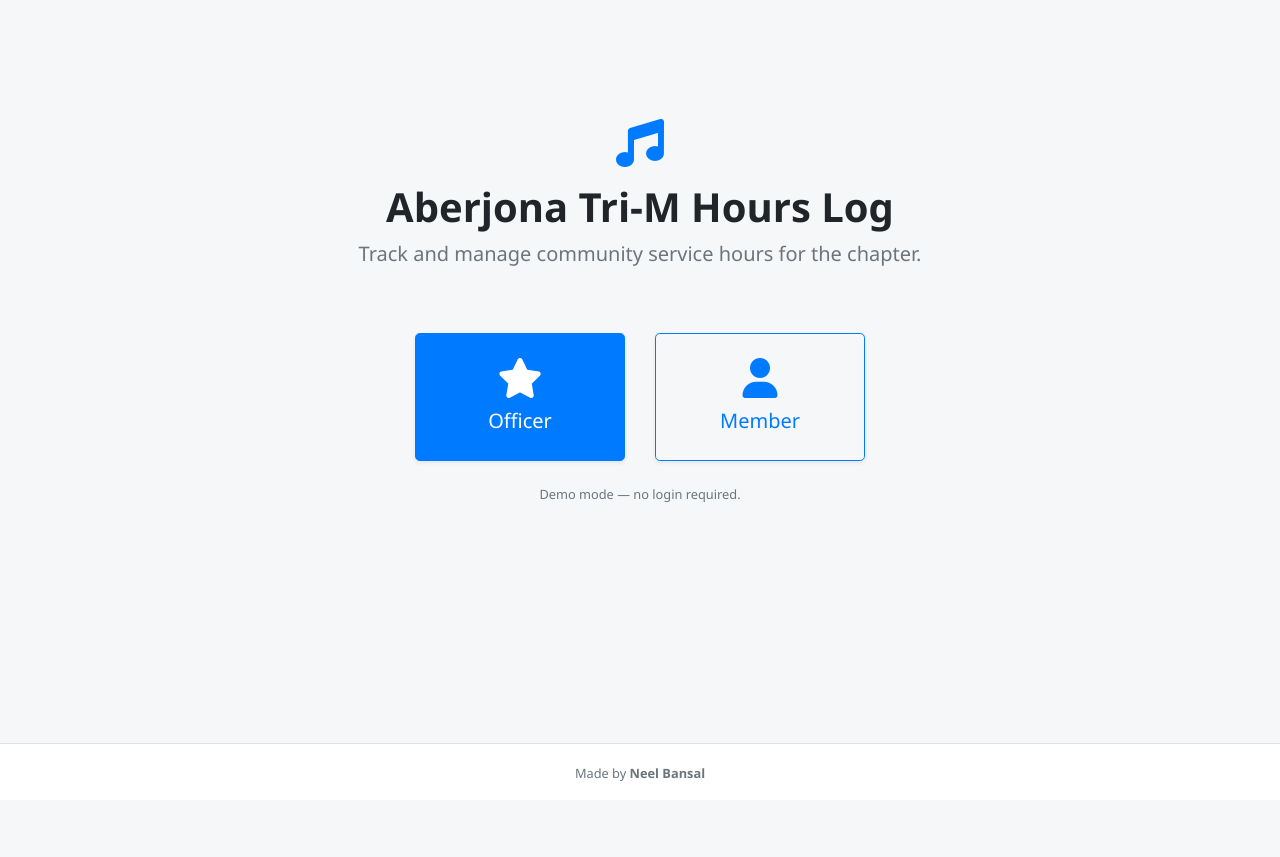
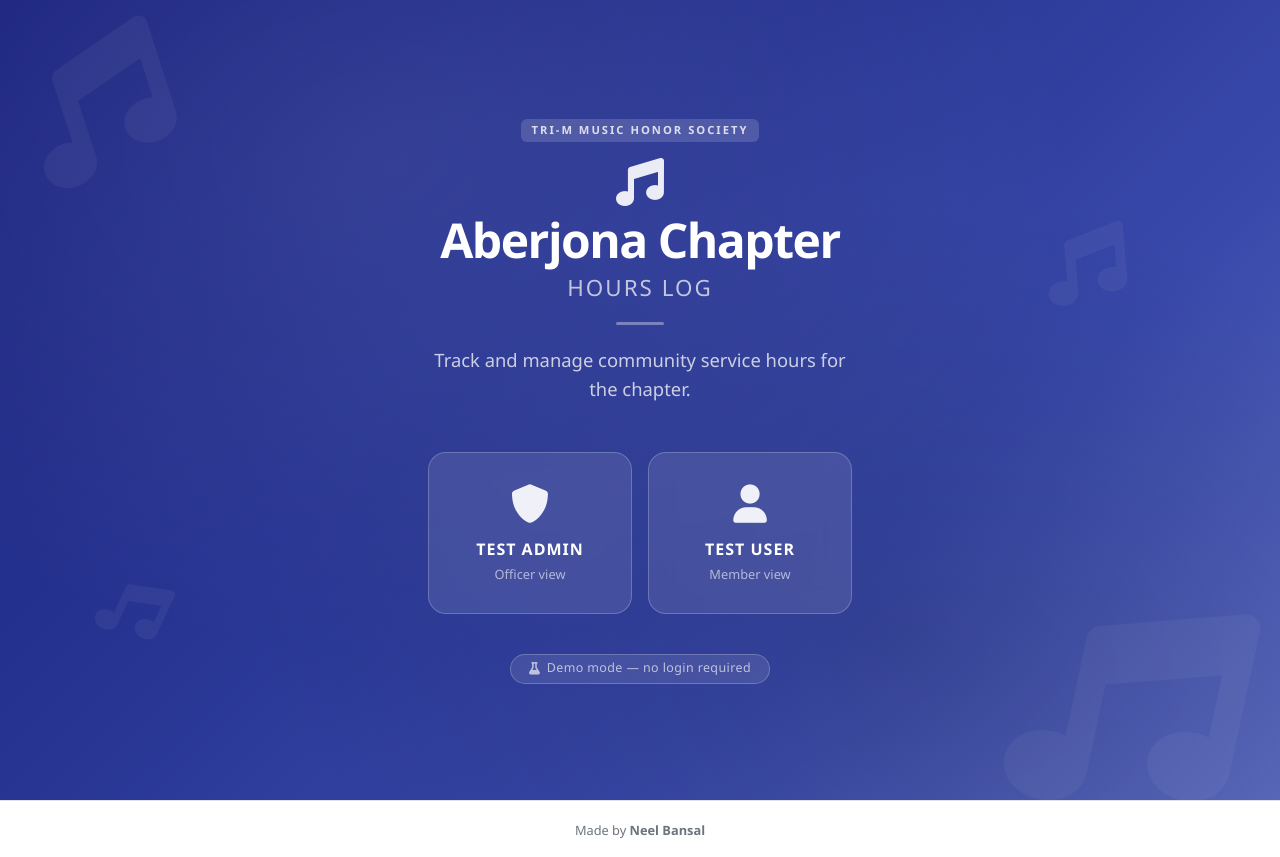
Before and after one commit to ItsRecharge/aberjona-trim-hours, a Flask app: page / in a window 1280 px wide. Before the commit the page ends 781 px from the top, so only its background shows below. Run offline with Flask 3, Linux system fonts and the light colour scheme; parts of the project's set-up code (start-up, migrations or seed data) failed here and were passed over; some libraries are stand-ins or nearby versions.

Commit message:
feat: landing page redesign and neutral demo seed labels
Co-Authored-By: Claude Fable 5 <noreply@anthropic.com>

```diff
--- a/templates/landing.html
+++ b/templates/landing.html
@@ -1,24 +1,155 @@
 {% extends "base.html" %}
 {% block title %}Aberjona Tri-M Hours Log{% endblock %}
+{% block head %}
+<style>
+  body { margin: 0; }
+  .hero-section {
+    background: linear-gradient(135deg, #1a237e 0%, #283593 40%, #3949ab 70%, #5c6bc0 100%);
+    min-height: 100vh;
+    display: flex;
+    align-items: center;
+    position: relative;
+    overflow: hidden;
+  }
+  .hero-section::after {
+    content: '';
+    position: absolute;
+    top: 0; left: 0; right: 0; bottom: 0;
+    background: radial-gradient(ellipse at 30% 20%, rgba(255,255,255,0.08) 0%, transparent 55%),
+                radial-gradient(ellipse at 70% 80%, rgba(0,0,0,0.15) 0%, transparent 50%);
+    pointer-events: none;
+  }
+  .hero-title {
+    font-size: 3rem;
+    font-weight: 900;
+    letter-spacing: -1.5px;
+    color: #fff;
+    line-height: 1.1;
+  }
+  .hero-subtitle {
+    font-size: 1.15rem;
+    color: rgba(255,255,255,0.75);
+    max-width: 420px;
+    margin: 0 auto;
+    line-height: 1.6;
+  }
+  .access-card {
+    background: rgba(255,255,255,0.10);
+    border: 1px solid rgba(255,255,255,0.22);
+    border-radius: 18px;
+    padding: 2rem 1.25rem 1.75rem;
+    color: #fff;
+    text-decoration: none;
+    transition: background 0.18s, transform 0.18s, box-shadow 0.18s;
+    display: block;
+    backdrop-filter: blur(12px);
+  }
+  .access-card:hover {
+    background: rgba(255,255,255,0.20);
+    transform: translateY(-5px);
+    box-shadow: 0 16px 48px rgba(0,0,0,0.35);
+    color: #fff;
+    text-decoration: none;
+  }
+  .access-card .card-icon {
+    font-size: 2.4rem;
+    margin-bottom: 0.85rem;
+    display: block;
+    opacity: 0.92;
+  }
+  .access-card .card-label {
+    font-size: 1rem;
+    font-weight: 800;
+    letter-spacing: 1px;
+    text-transform: uppercase;
+  }
+  .access-card .card-desc {
+    font-size: 0.8rem;
+    color: rgba(255,255,255,0.6);
+    margin-top: 0.3rem;
+  }
+  .deco-note {
+    position: absolute;
+    color: rgba(255,255,255,0.05);
+    user-select: none;
+    pointer-events: none;
+  }
+  .demo-badge {
+    display: inline-flex;
+    align-items: center;
+    gap: 0.4rem;
+    background: rgba(255,255,255,0.10);
+    border: 1px solid rgba(255,255,255,0.22);
+    border-radius: 999px;
+    padding: 0.3rem 1.1rem;
+    font-size: 0.78rem;
+    color: rgba(255,255,255,0.65);
+    letter-spacing: 0.4px;
+  }
+  .chapter-badge {
+    display: inline-block;
+    background: rgba(255,255,255,0.15);
+    border-radius: 6px;
+    padding: 0.2rem 0.65rem;
+    font-size: 0.7rem;
+    font-weight: 700;
+    letter-spacing: 2px;
+    text-transform: uppercase;
+    color: rgba(255,255,255,0.8);
+    margin-bottom: 1rem;
+  }
+  .divider-line {
+    width: 48px;
+    height: 3px;
+    background: rgba(255,255,255,0.35);
+    border-radius: 2px;
+    margin: 1.25rem auto;
+  }
+</style>
+{% endblock %}
 {% block body %}
-<div class="container d-flex flex-column align-items-center justify-content-center" style="min-height: 80vh;">
-  <div class="text-center mb-5">
-    <i class="fas fa-music fa-3x mb-3 text-primary"></i>
-    <h1 class="font-weight-bold">Aberjona Tri-M Hours Log</h1>
-    <p class="text-muted lead">Track and manage community service hours for the chapter.</p>
-  </div>
-  <div class="row justify-content-center w-100" style="max-width: 480px;">
-    <div class="col-6">
-      <a href="/officer/dashboard" class="btn btn-primary btn-lg btn-block py-4 shadow-sm">
-        <i class="fas fa-star d-block fa-2x mb-2"></i>Officer
-      </a>
+<div class="hero-section">
+  <!-- Decorative music notes -->
+  <i class="fas fa-music deco-note" style="font-size: 9rem; top: 4%; left: 2%; transform: rotate(-18deg);"></i>
+  <i class="fas fa-music deco-note" style="font-size: 14rem; bottom: -2%; right: 3%; transform: rotate(12deg);"></i>
+  <i class="fas fa-music deco-note" style="font-size: 5rem; top: 28%; right: 12%; transform: rotate(-5deg);"></i>
+  <i class="fas fa-music deco-note" style="font-size: 4rem; bottom: 20%; left: 8%; transform: rotate(25deg);"></i>
+
+  <div class="container text-center position-relative" style="z-index: 1;">
+    <div class="chapter-badge">Tri-M Music Honor Society</div>
+
+    <div class="mb-2">
+      <i class="fas fa-music" style="font-size: 3rem; color: rgba(255,255,255,0.9);"></i>
     </div>
-    <div class="col-6">
-      <a href="/member/dashboard" class="btn btn-outline-primary btn-lg btn-block py-4 shadow-sm">
-        <i class="fas fa-user d-block fa-2x mb-2"></i>Member
-      </a>
+
+    <h1 class="hero-title mb-2">Aberjona Chapter</h1>
+    <h2 style="font-size: 1.4rem; font-weight: 300; color: rgba(255,255,255,0.7); letter-spacing: 2px; text-transform: uppercase; margin-bottom: 0;">Hours Log</h2>
+
+    <div class="divider-line"></div>
+
+    <p class="hero-subtitle mb-5">Track and manage community service hours for the chapter.</p>
+
+    <!-- Access cards -->
+    <div class="row justify-content-center mb-4 mx-auto" style="max-width: 440px;">
+      <div class="col-6 px-2 mb-3">
+        <a href="/officer/dashboard" class="access-card">
+          <i class="fas fa-shield-alt card-icon"></i>
+          <div class="card-label">Test Admin</div>
+          <div class="card-desc">Officer view</div>
+        </a>
+      </div>
+      <div class="col-6 px-2 mb-3">
+        <a href="/member/dashboard" class="access-card">
+          <i class="fas fa-user card-icon"></i>
+          <div class="card-label">Test User</div>
+          <div class="card-desc">Member view</div>
+        </a>
+      </div>
+    </div>
+
+    <div class="demo-badge">
+      <i class="fas fa-flask"></i> Demo mode — no login required
     </div>
   </div>
-  <p class="text-muted small mt-4">Demo mode — no login required.</p>
 </div>
 {% endblock %}
```
Also changed, not shown: app/__init__.py (+4 -4 lines).
